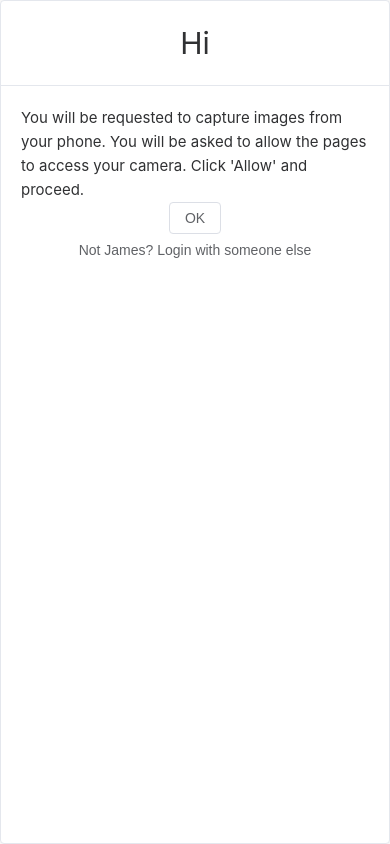
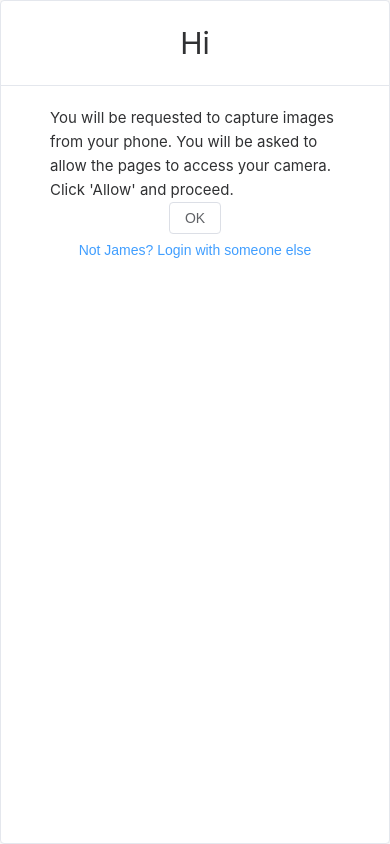
Before and after one commit to SamQGen/cfm, a Vue app: page / in a window 390 px wide. Built offline with nearby package versions, Linux system fonts and the light colour scheme; no server answers.

Commit message:
added size breakpoint styling

```diff
--- /dev/null
+++ b/src/assets/columnSizes.js
@@ -0,0 +1,3 @@
+export const MD_SIZE = 10;
+export const SM_SIZE = 20;
+export const XS_SIZE = 20;
--- a/src/views/InstructionsView.vue
+++ b/src/views/InstructionsView.vue
@@ -6,17 +6,21 @@
       </el-row>
     </template>
     <el-row justify="center">
-      <h4>
-        You will be requested to capture images from your phone. You will be
-        asked to allow the pages to access your camera. Click 'Allow' and
-        proceed.
-      </h4>
+      <el-col :md="MD_SIZE" :sm="SM_SIZE" :xs="XS_SIZE">
+        <h4>
+          You will be requested to capture images from your phone. You will be
+          asked to allow the pages to access your camera. Click 'Allow' and
+          proceed.
+        </h4>
+      </el-col>
     </el-row>
     <el-row justify="center">
       <el-button> OK </el-button>
     </el-row>
     <el-row justify="center">
-      <el-button text> Not James? Login with someone else </el-button>
+      <el-button type="primary" text>
+        Not James? Login with someone else
+      </el-button>
     </el-row>
   </el-card>
 </template>
@@ -24,6 +28,7 @@
 <script setup>
 import { useSettings } from "~/stores/userSettings";
 import { ref, watch } from "vue";
+import { MD_SIZE, SM_SIZE, XS_SIZE } from "~/assets/columnSizes";
 let name = ref(null);
 console.log("this is the settings ", useSettings().name);
 watch(
--- a/src/views/VerificationView.vue
+++ b/src/views/VerificationView.vue
@@ -12,7 +12,7 @@
         </el-icon>
       </el-row>
       <el-row justify="center" align="end">
-        <el-col :md="10" class="loading-icon" :sm="20" :xs="20">
+        <el-col :md="MD_SIZE" class="loading-icon" :sm="SM_SIZE" :xs="XS_SIZE">
           <h2>
             We are currently reviewing your images. This may take up to 10 mins
           </h2>
@@ -28,6 +28,7 @@
 
 <script setup>
 import { Loading } from "@element-plus/icons-vue";
+import { MD_SIZE, SM_SIZE, XS_SIZE } from "~/assets/columnSizes";
 </script>
 
 <style scoped>
```
Also changed, not shown: src/assets/maskList.js (deleted).
